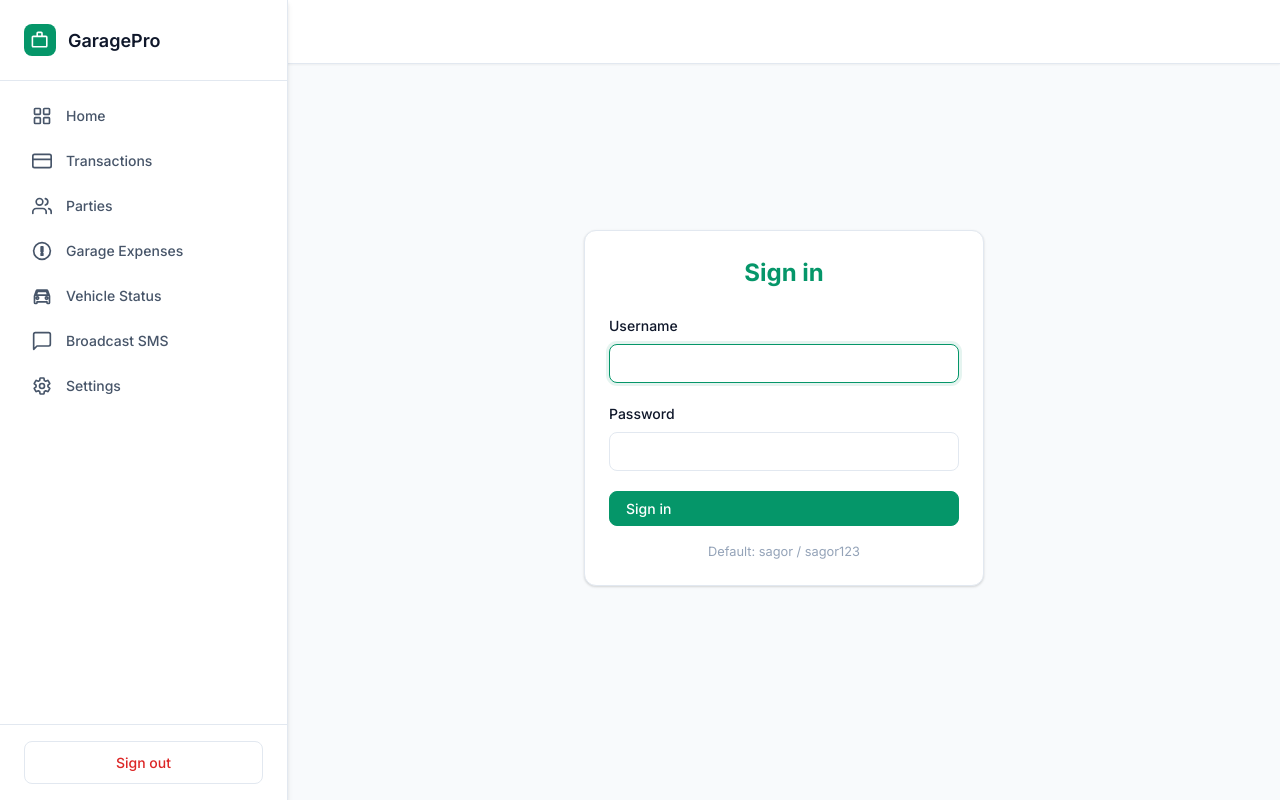
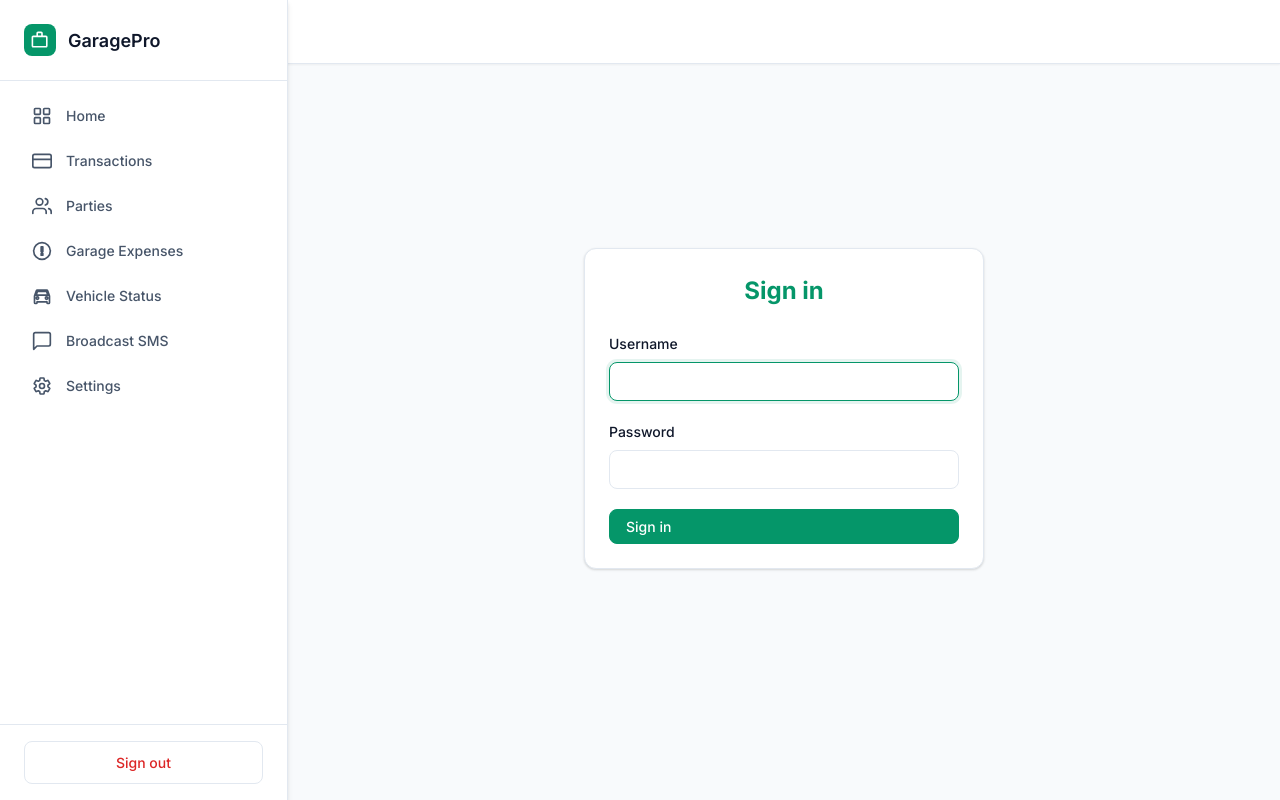
Before and after one commit to ZUYANx/GARAGE-PRO, a Flask app: page /login in a window 1280 px wide. Run offline with Flask 3, Linux system fonts and the light colour scheme.

```diff
--- a/templates/login.html
+++ b/templates/login.html
@@ -5,11 +5,16 @@
     <div class="card" style="max-width:400px; width:100%;">
         <h2 style="text-align:center; margin-bottom:1.5rem; color:var(--primary);">{{ t('sign_in') }}</h2>
         <form method="POST">
-            <div class="form-group"><label class="form-label">{{ t('username') }}</label><input type="text" name="username" class="form-input" required autofocus></div>
-            <div class="form-group"><label class="form-label">{{ t('password') }}</label><input type="password" name="password" class="form-input" required></div>
+            <div class="form-group">
+                <label class="form-label">{{ t('username') }}</label>
+                <input type="text" name="username" class="form-input" required autofocus>
+            </div>
+            <div class="form-group">
+                <label class="form-label">{{ t('password') }}</label>
+                <input type="password" name="password" class="form-input" required>
+            </div>
             <button type="submit" class="btn btn-primary" style="width:100%;">{{ t('sign_in') }}</button>
         </form>
-        <p style="text-align:center; margin-top:1rem; font-size:0.8rem; color:var(--text-muted);">{{ t('default_credentials') }}</p>
     </div>
 </div>
 {% endblock %}
```
